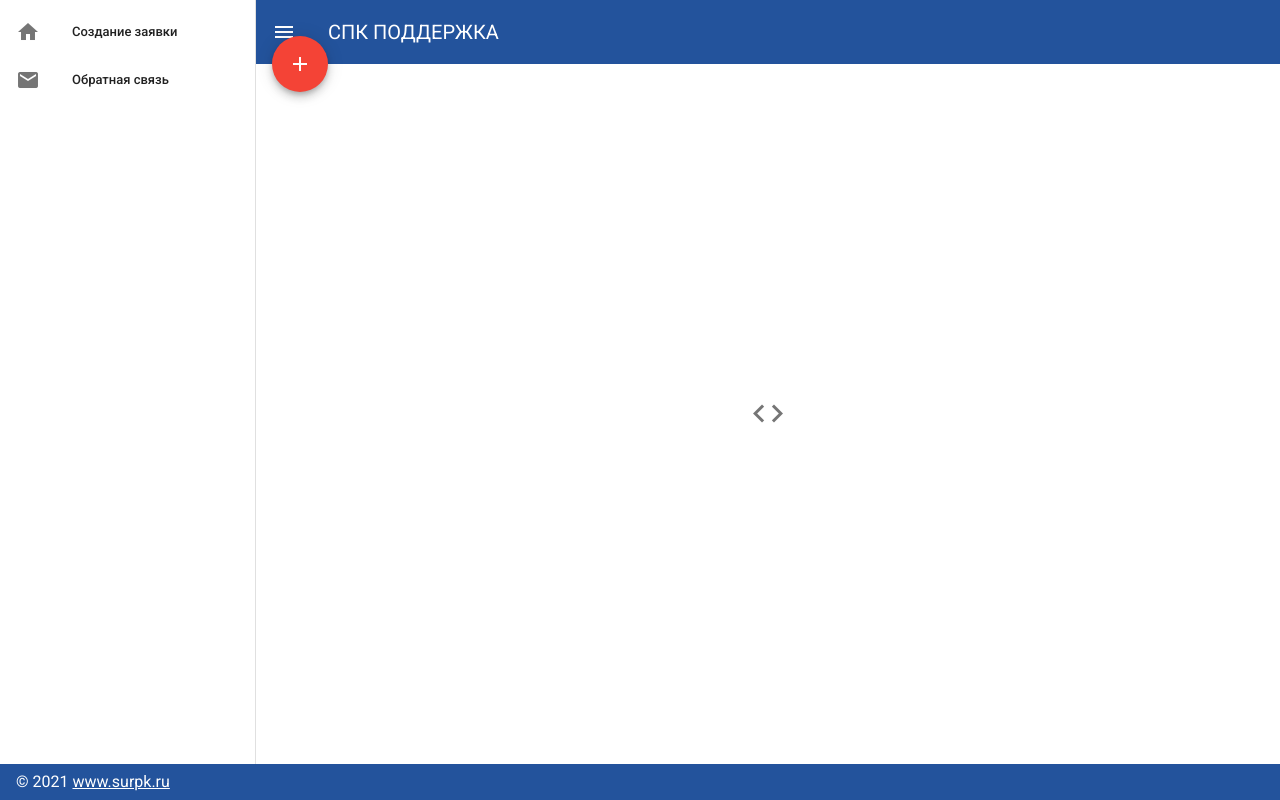
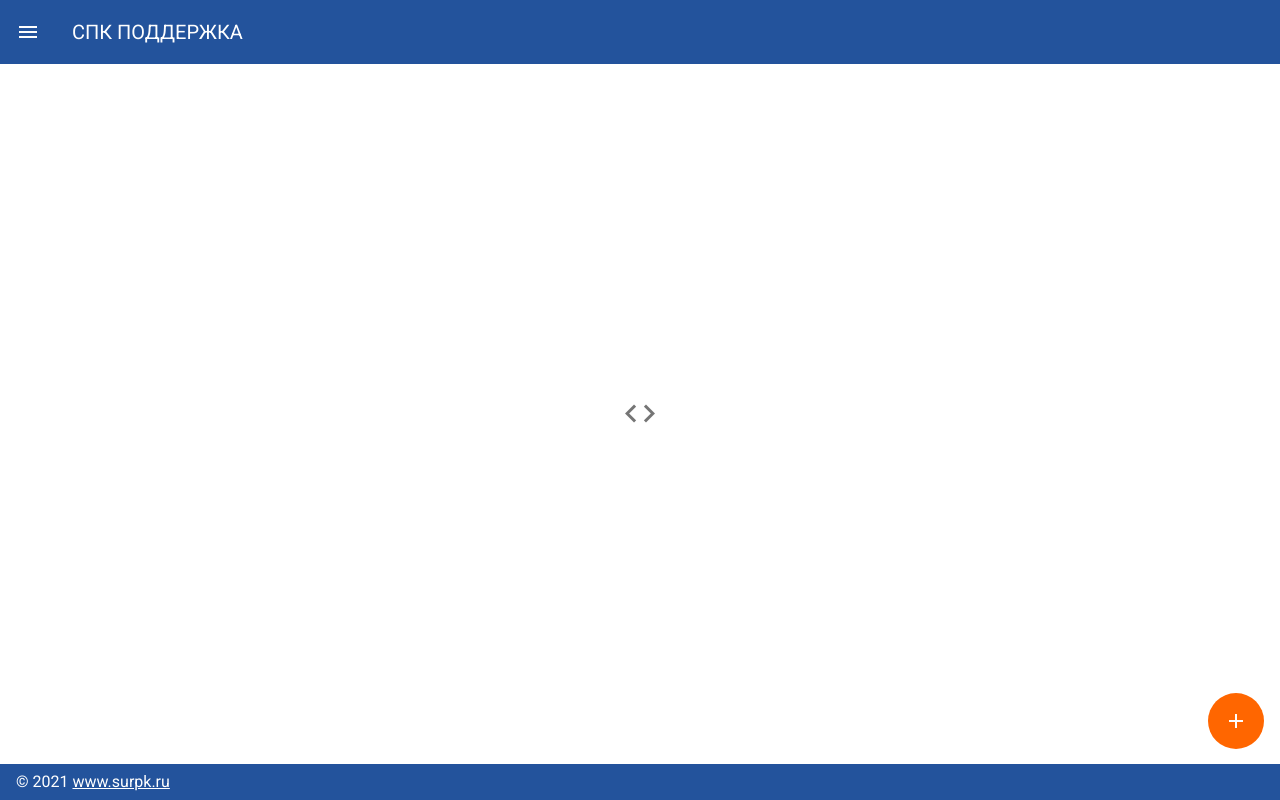
Before and after one commit to whitemalina/vuetify-surpk, a Vue app: page / in a window 1280 px wide. Built offline with nearby package versions, Linux system fonts and the light colour scheme.

Commit message:
bigupdate

```diff
--- a/src/App.vue
+++ b/src/App.vue
@@ -29,19 +29,20 @@
         <v-app-bar
           app
           color="#23539c"
-          flat="true"
-          collapse-on-scroll="true"
+          flat
+          collapse-on-scroll
           dark
         >
           <v-app-bar-nav-icon @click.stop="drawer = !drawer"></v-app-bar-nav-icon>
           <v-toolbar-title>СПК ПОДДЕРЖКА</v-toolbar-title>
-          <ModalSend></ModalSend>
+
         </v-app-bar>
 
         <v-main>
           <v-container
-            class="fill-height"
+            class="fill-height "
             fluid
+            style="position: relative"
           >
             <v-row
               align="center"
@@ -62,10 +63,15 @@
                     </v-btn>
                   </template>
                   <span>Source</span>
+
                 </v-tooltip>
+
               </v-col>
+
             </v-row>
+            <ModalSend></ModalSend>
           </v-container>
+
         </v-main>
         <v-footer
           color="#23539c"
@@ -95,7 +101,7 @@ export default {
   data: () => ({
     firstname: '',
     lastname: '',
-    drawer: true,
+    drawer: false,
     dialog: false,
     items: ['СП-1', 'СП-2', 'СП-3', 'СП-4'],
   }),
--- a/src/components/ModalSend.vue
+++ b/src/components/ModalSend.vue
@@ -2,23 +2,31 @@
   <v-dialog v-model="dialog" persistent max-width="600px">
     <template v-slot:activator="{ on, attrs }">
       <v-btn
+        absolute
+        dark
         fab
-        color="red"
         bottom
-        left
-        absolute
+        right
+        color="#ff6600"
         v-on="on"
         v-bind="attrs"
         @click="dialog = !dialog"
+        style="bottom: 15px !important; box-shadow: none !important"
       >
         <v-icon>mdi-plus</v-icon>
       </v-btn>
     </template>
     <v-card>
+      <v-form
+        ref="form"
+
+        lazy-validation
+      >
       <v-card-title>
         <span class="headline">Создание заявки</span>
       </v-card-title>
       <v-card-text>
+
         <v-container>
           <v-row>
             <v-col cols="12" sm="6" md="4">
@@ -54,6 +62,7 @@
               <v-textarea
                 label="Проблема"
                 :rules="[v => !!v || 'Поле обязательно']"
+                v-model="problem"
                 counter
               ></v-textarea>
             </v-col>
@@ -61,13 +70,14 @@
               <v-select
                 :items="['СП-1', 'СП-2', 'СП-3', 'СП-4', 'СП-5']"
                 label="СП"
+                v-model="sp"
                 :rules="[v => !!v || 'Поле обязательно']"
                 required
               ></v-select>
             </v-col>
             <v-col cols="12" sm="6">
               <v-text-field
-                v-model="firstname"
+                v-model="cab"
                 label="Кабинет*"
                 :rules="nameRules"
                 required
@@ -82,7 +92,10 @@
         <v-btn color="blue darken-1" text @click="dialog = false">Закрыть</v-btn>
         <v-btn color="blue darken-1" text @click="validate">Отправить</v-btn>
       </v-card-actions>
+
+      </v-form>
     </v-card>
+
   </v-dialog>
 </template>
 
@@ -98,6 +111,10 @@ export default {
   data: () => ({
     firstname: '',
     lastname: '',
+    cab: '',
+    problem: '',
+    sp: '',
+
     drawer: true,
     dialog: false,
     items: ['СП-1', 'СП-2', 'СП-3', 'СП-4'],
@@ -110,7 +127,12 @@ export default {
   }),
   methods: {
     validate() {
-      this.$refs.form.validate()
+      if (this.$refs.form.validate()) {
+        this.dialog = !this.dialog
+        console.log(this)
+        this.$refs.form.reset()
+        this.$refs.form.resetValidation()
+      }
     },
   }
 };
```
Also changed, not shown: 1 other file (tests, documents, lock files or other folders).
